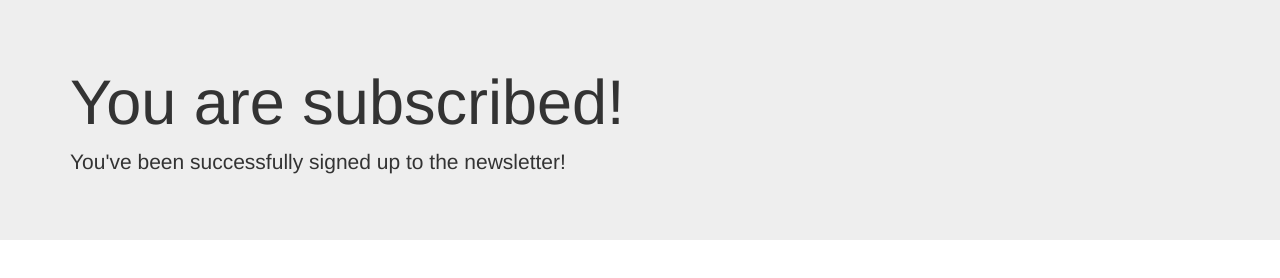
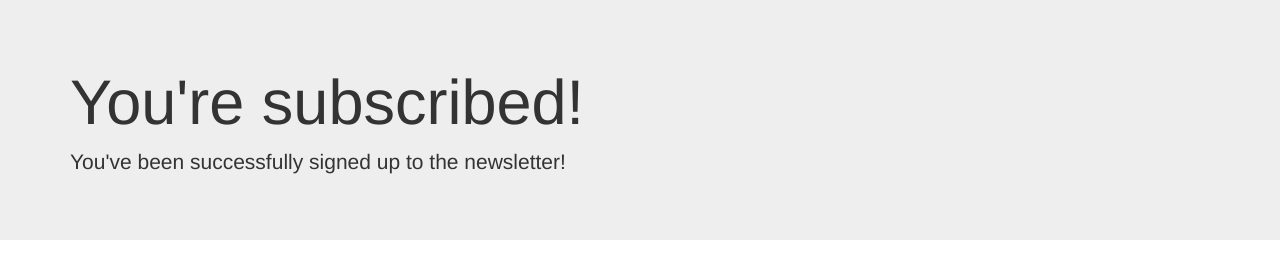
Before and after one commit to irlbeckt/Newsletter-Signup, a website: page success.html in a window 1280 px wide. Drawn offline with nearby package versions, Linux system fonts and the light colour scheme.

Commit message:
Changed status message

```diff
--- a/success.html
+++ b/success.html
@@ -13,7 +13,7 @@
   <!--- https://getbootstrap.com/docs/4.3/components/jumbotron/ --->
   <div class="jumbotron jumbotron-fluid">
     <div class="container">
-      <h1 class="display-4">You are subscribed!</h1>
+      <h1 class="display-4">You're subscribed!</h1>
       <p class="lead">You've been successfully signed up to the newsletter!</p>
     </div>
   </div>
```
